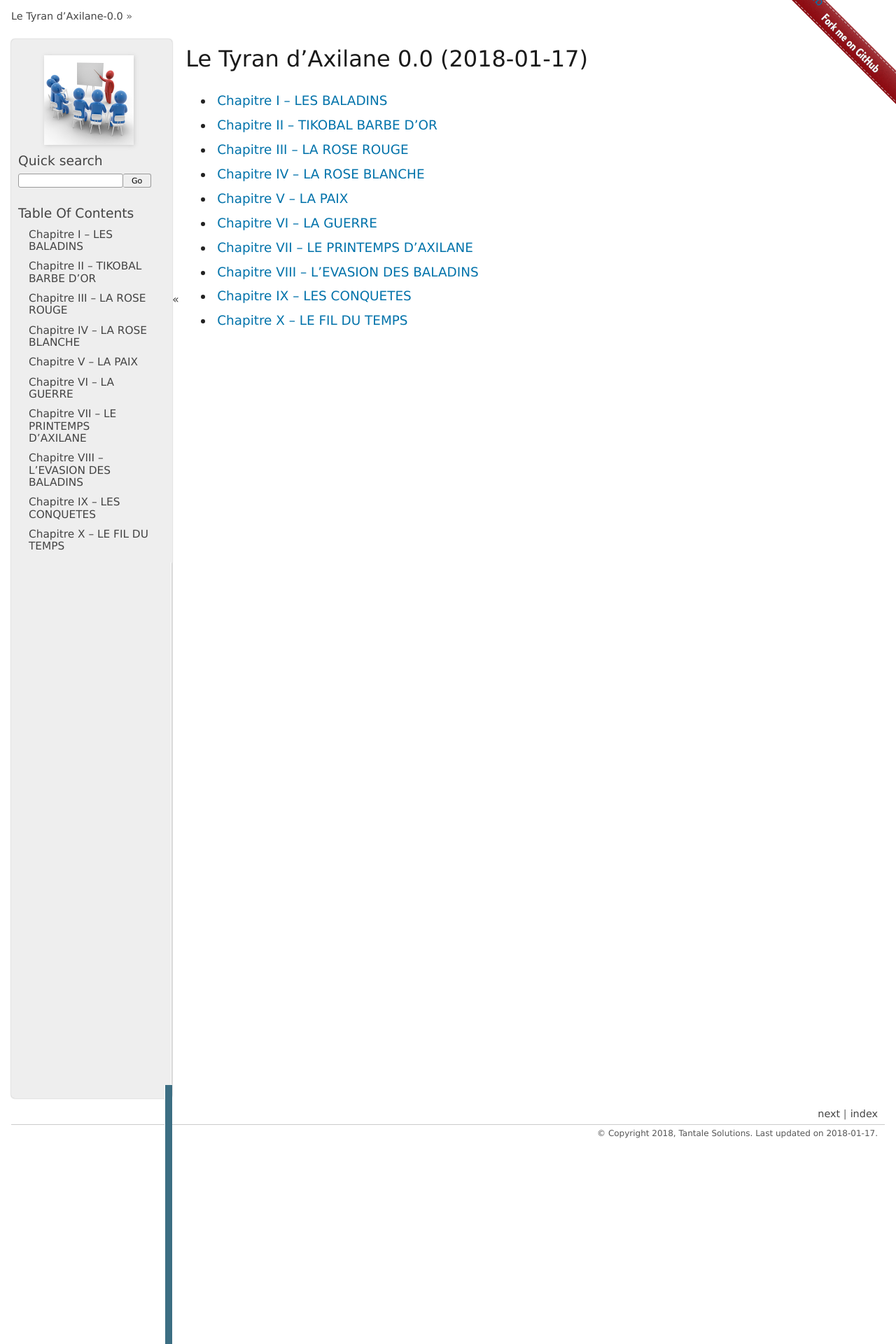
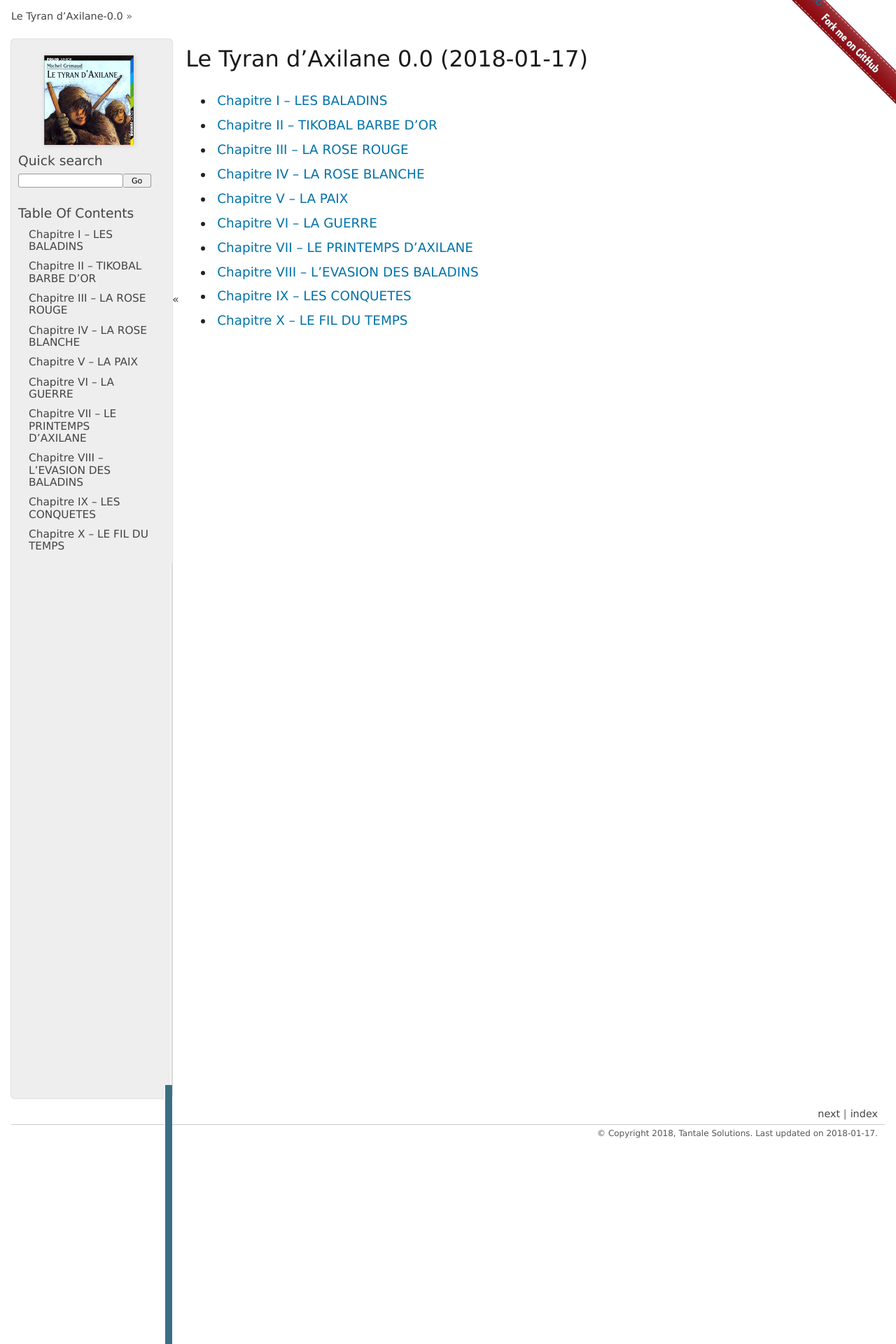
Before and after one commit to tantale/tyran_axilane, a Sphinx documentation site: the page built from docs/index.rst, in a window 1280 px wide. Shown: the top 1920 px of the page at 70% size. Built offline with Sphinx 7.4.7, drawn with Linux system fonts in a browser that asks for light colours.

Commit message:
Change document icon/logo and add cover image.

```diff
--- a/docs/conf.py
+++ b/docs/conf.py
@@ -115,7 +115,7 @@ html_short_title = '{project}-{version}'.format(project=project, version=version
 
 # The name of an image file (relative to this directory) to place at the top
 # of the sidebar.
-html_logo = "_static/logo-training-128.png"
+html_logo = "_static/icon-tyran_axilane-128.jpeg"
 
 # The name of an image file (within the static path) to use as favicon of the
 # docs.  This file should be a Windows icon file (.ico) being 16x16 or 32x32
```
Also changed, not shown: docs/_static/cover-tyran_axilane.jpeg (added), docs/_static/favicon.ico, docs/_static/icon-tyran_axilane-128.jpeg (added), docs/_static/icon-tyran_axilane-256.jpeg (added), docs/_static/icon-tyran_axilane.jpeg (added), docs/_static/logo-training-128.png (deleted), docs/_static/logo-training-256.png (deleted).
